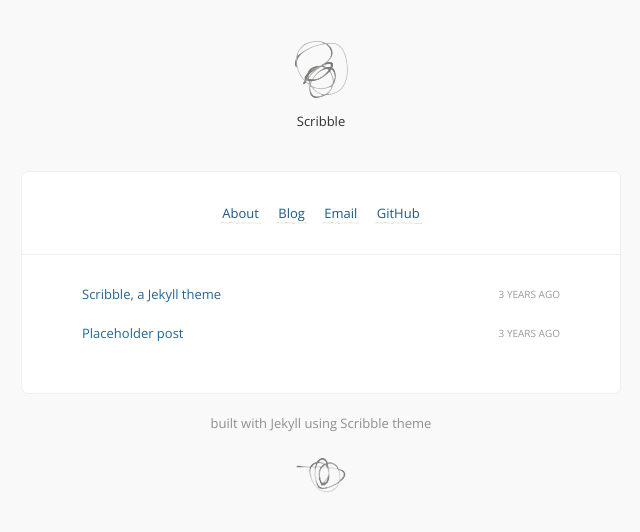
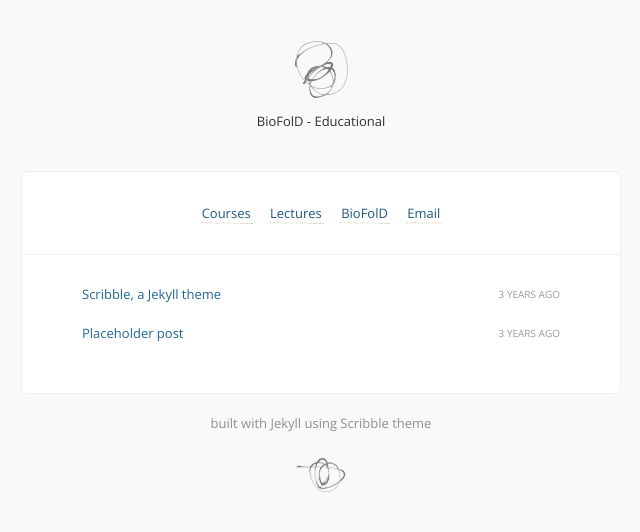
Before and after one commit to biofold-edu/biofold-edu.github.io, a Jekyll site: the page built from index.html, in a window 1280 px wide. Shown: the top 532 px of the page, without its empty margins (319-959 px from the left). Built offline with Jekyll 4.4.1, drawn with Linux system fonts in a browser that asks for light colours; Markdown is read by kramdown in place of the engine named in the settings; comment, search, counter and statistics services are not loaded.

Commit message:
First Commit

```diff
--- a/_config.yml
+++ b/_config.yml
@@ -1,5 +1,5 @@
-title:            Scribble
-description:      A jekyll theme. Because I scribble.
+title:            BioFolD - Educational
+description:      Courses Lectures and Talks
 url:              # Site url.
 signoff:          # Your name.
 disqus_shortname: # disqus comment thread for post header options. ( leave blank if unwanted. )
@@ -7,16 +7,15 @@
 google_analytics: # set tracking, remove from /javascripts/basic.js if unwanted.
 
 links:
-  - name:         About
-    url:          /about
-  - name:         Blog
-    url:          http://muan.co
+  - name:         Courses
+    url:          /courses
+  - name:         Lectures
+    url:          /lectures
+  - name:         BioFolD
+    url:          http://biofold.org
     external:     true
   - name:         Email
-    url:          mailto:hello@muan.co
-    external:     true
-  - name:         GitHub
-    url:          http://github.com/muan
+    url:          mailto:emidio.capriotti@gmail.com
     external:     true
 highlighter:      pygments
 permalink:        pretty
```
